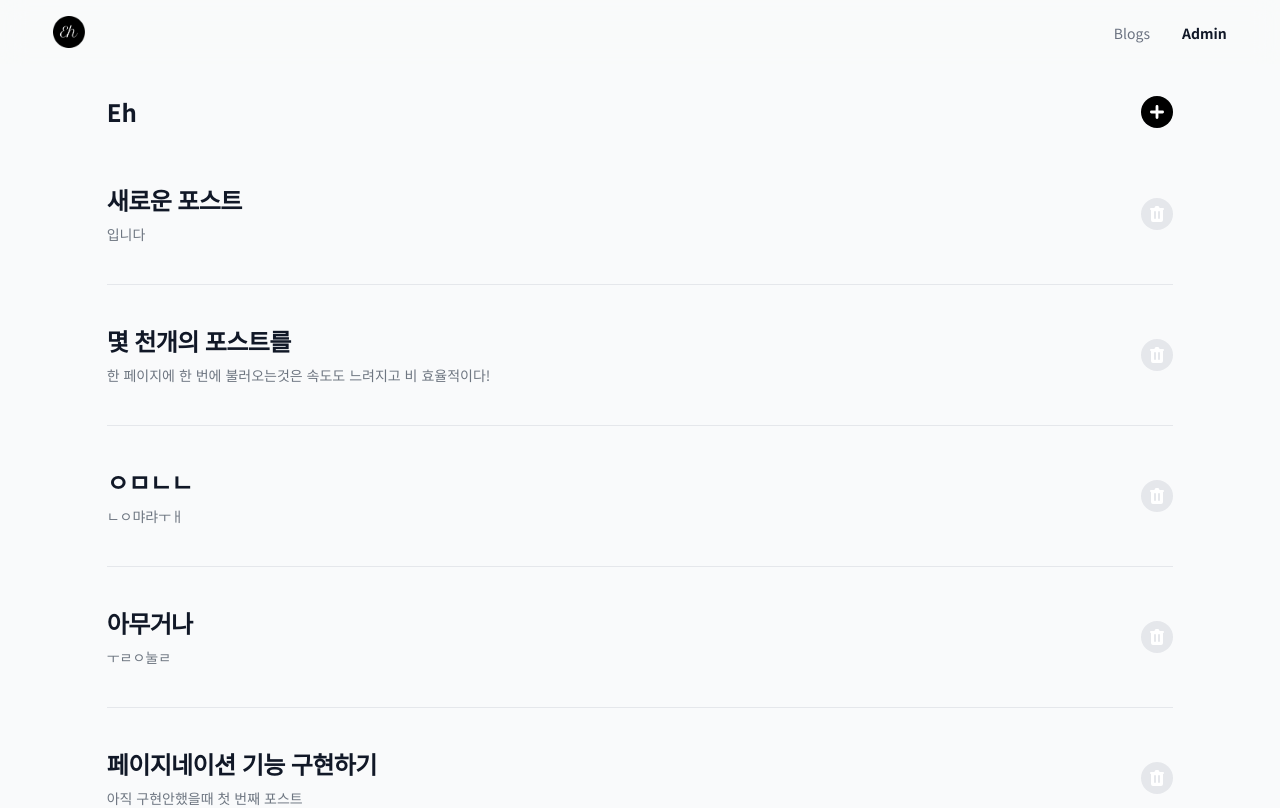
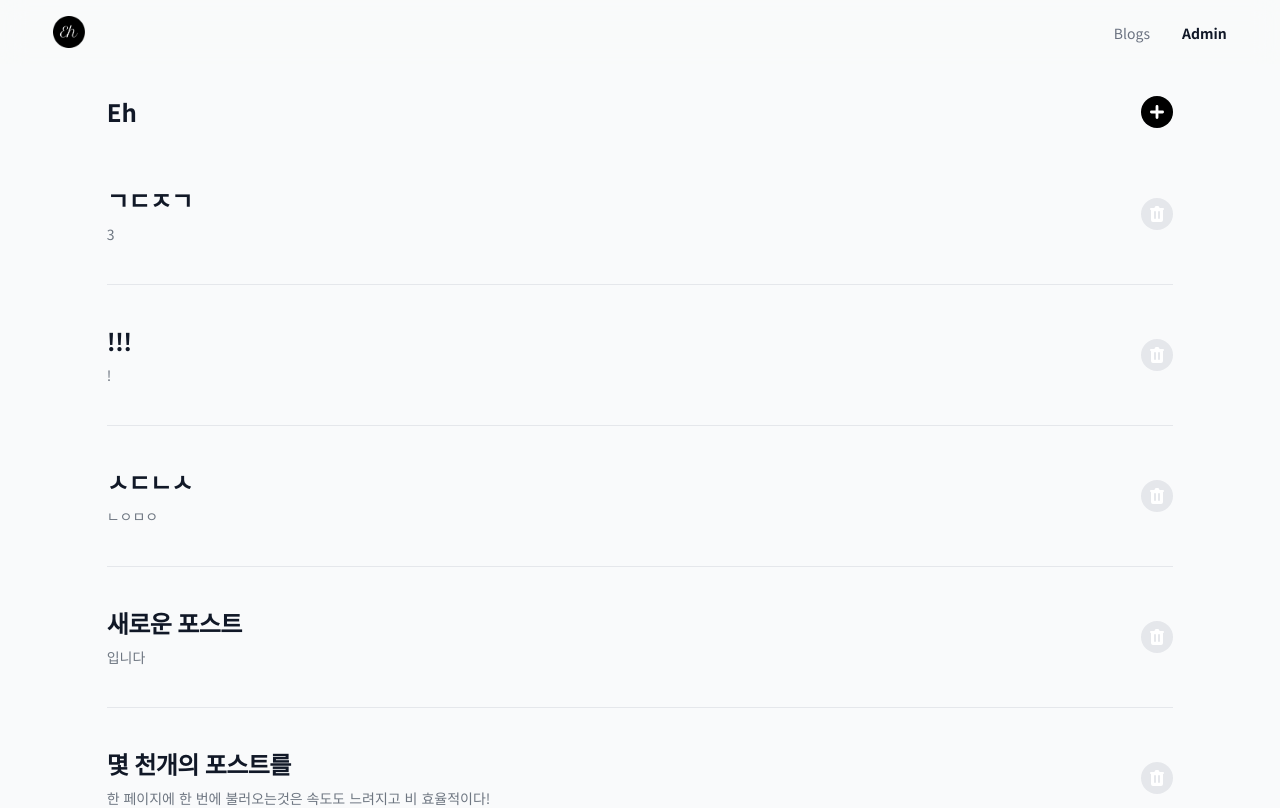
Before and after one commit to Hyeun9991/Next-Blog-01, a Next.js app: page /admin in a window 1280 px wide. Shown: the top 808 px of the page. Built offline with nearby package versions, Linux system fonts and the light colour scheme; data requests are answered from the project's data file.

Commit message:
페이지 개수 구하고 Pagination 컴포넌트에 적용

```diff
--- a/components/BlogList.tsx
+++ b/components/BlogList.tsx
@@ -27,9 +27,22 @@ interface Props {
 
 const BlogList = ({ isAdmin }: Props) => {
   const router = useRouter();
+
   const [posts, setPosts] = useState<IPostData[]>([]);
   const [loading, setLoading] = useState<boolean>(true);
   const [currentPage, setCurrentPage] = useState<number>(1);
+  const [numberOfPosts, setNumberOfPosts] = useState<number>(0);
+  const [numberOfPages, setNumberOfPages] = useState<number>(0);
+
+  const limit = 5;
+  /**
+   * db에서 가져온 데이터의 총 개수에 limit(5)를 나눈값으로 페이지 개수 return하기
+   * numberOfPosts: params 객체 조건에 맞게 db에서 가져온 데이터의 총 개수
+   * numberOfPages: 데이터의 총 개수에 limit(5)를 나눈 값, 페이지 개수
+   */
+  useEffect(() => {
+    setNumberOfPages(Math.ceil(numberOfPosts / limit));
+  }, [numberOfPosts]);
 
   /**
    * db에 get 요청을 보내서 posts data를 가져오는 함수
@@ -55,6 +68,7 @@ const BlogList = ({ isAdmin }: Props) => {
         params,
       })
       .then((res) => {
+        setNumberOfPosts(res.headers['x-total-count']); // X-Total-Count: params 객체 조건에 맞는 data 총 개수
         setPosts(res.data); // posts state에 요청받은 데이터 담기
         setLoading(false); // 로딩 종료
       });
@@ -118,11 +132,15 @@ const BlogList = ({ isAdmin }: Props) => {
   return (
     <div className="flex flex-col items-center">
       {renderBlogList()}
-      <Pagination
-        currentPage={currentPage}
-        numberOfPages={3}
-        onClick={getPosts}
-      />
+
+      {numberOfPages > 1 && (
+        // numberOfPages가 1보다 작으면 화면에 출력 안함
+        <Pagination
+          currentPage={currentPage}
+          numberOfPages={numberOfPages}
+          onClick={getPosts}
+        />
+      )}
     </div>
   );
 };
--- a/db.json
+++ b/db.json
@@ -76,6 +76,27 @@
       "publish": false,
       "createdAt": 1680245503226,
       "id": 17
+    },
+    {
+      "title": "ㅅㄷㄴㅅ",
+      "body": "ㄴㅇㅁㅇ",
+      "publish": false,
+      "createdAt": 1680249588330,
+      "id": 18
+    },
+    {
+      "title": "!!!",
+      "body": "!",
+      "publish": false,
+      "createdAt": 1680249591702,
+      "id": 19
+    },
+    {
+      "title": "ㄱㄷㅈㄱ",
+      "body": "3",
+      "publish": false,
+      "createdAt": 1680249595294,
+      "id": 20
     }
   ]
 }
```
